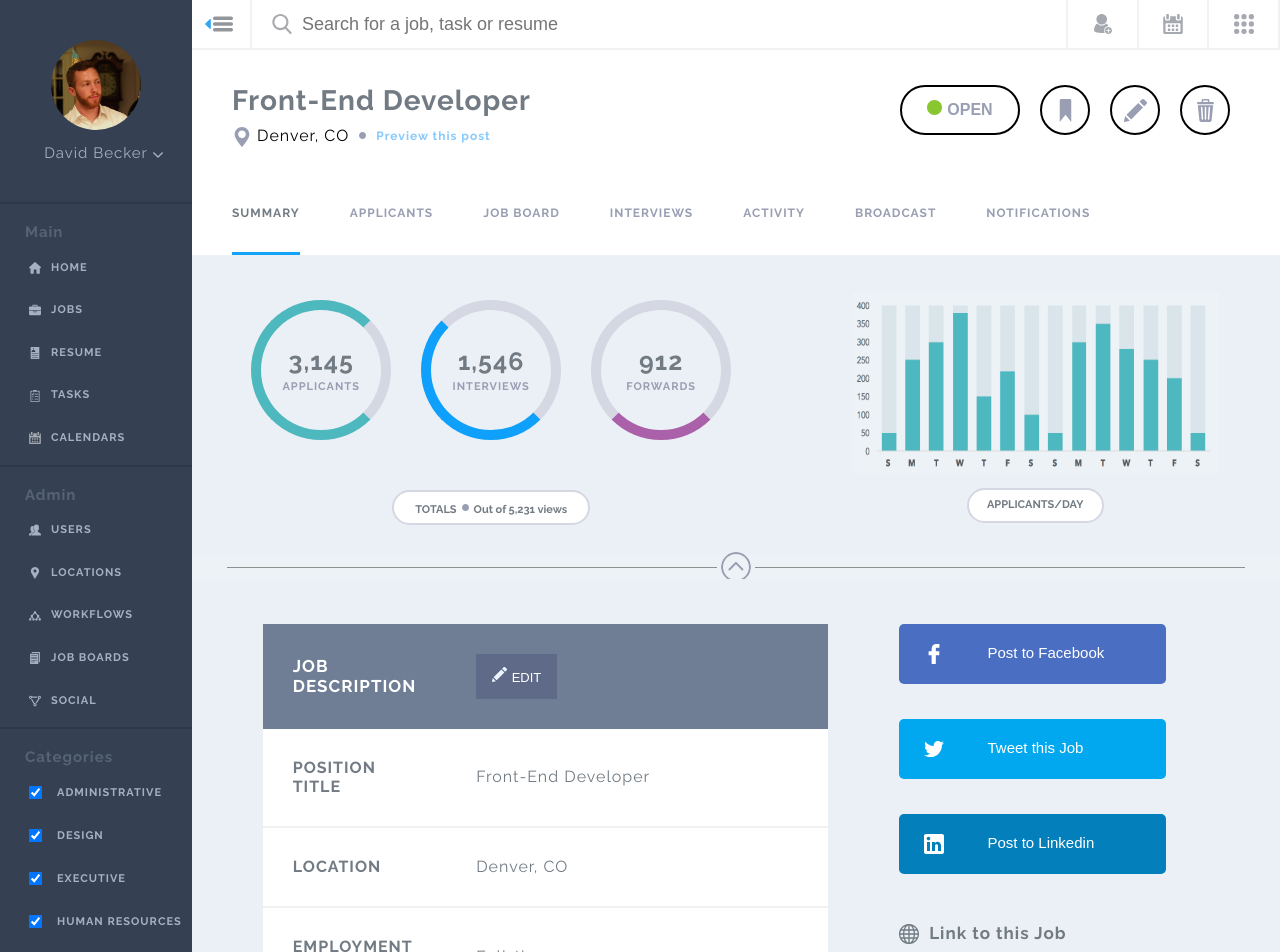
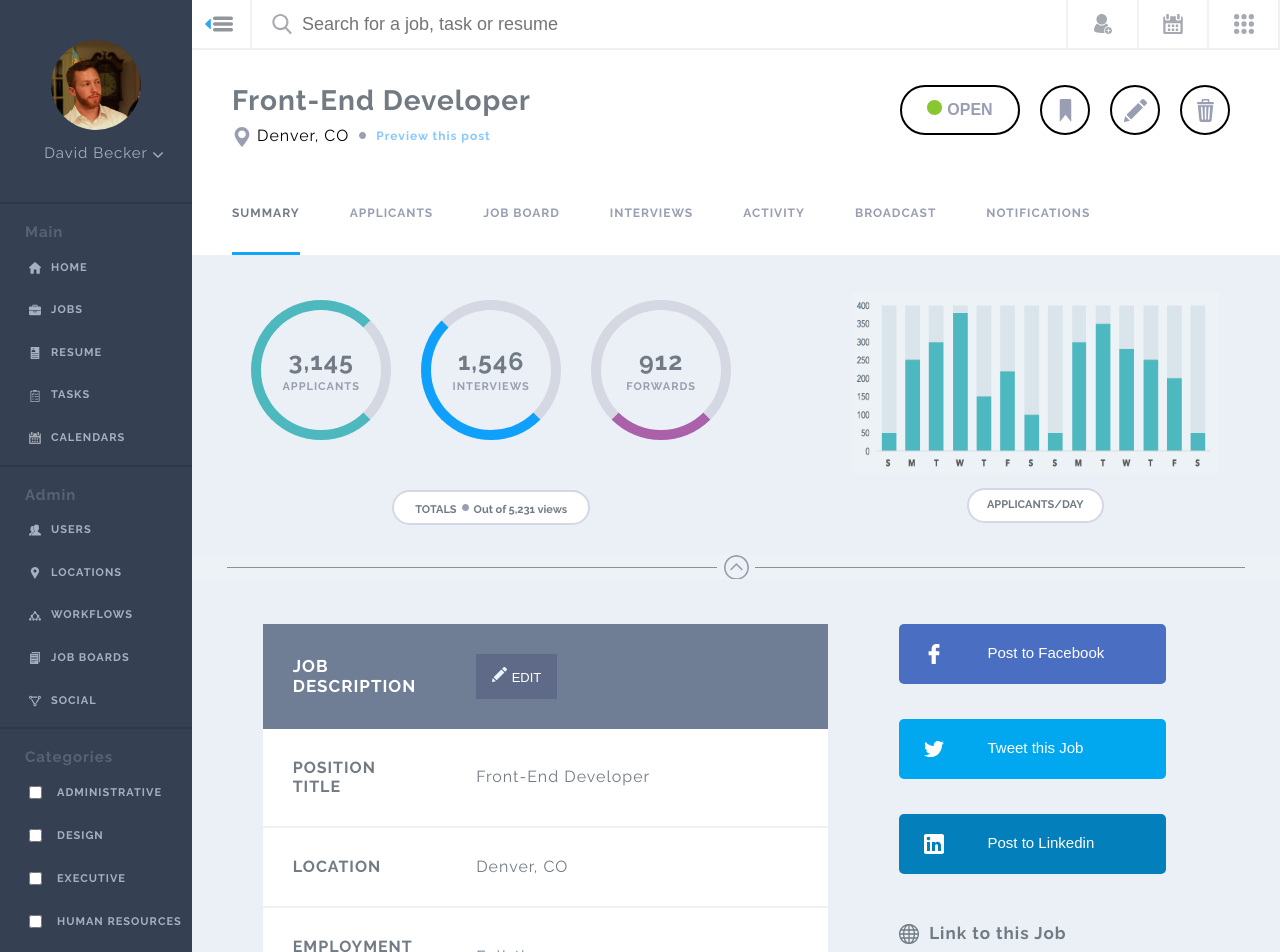
Before and after one commit to davidbecker6081/DB-comp-challenge-3, a plain HTML site: page index.html in a window 1280 px wide. Shown: the top 952 px of the page. Drawn offline with Linux system fonts and the light colour scheme.

Commit message:
checkboxes not working

```diff
--- a/index.html
+++ b/index.html
@@ -72,19 +72,19 @@
         <h4>Categories</h4>
         <ul>
           <li>
-            <input type="checkbox" value="None"  name="administrative" checked />
+            <input type="checkbox" value="None"  name="administrative"/>
            <label for="administrative">ADMINISTRATIVE</label>
           </li>
           <li>
-            <input type="checkbox" value="None"  name="design" checked />
+            <input type="checkbox" value="None"  name="design"/>
            <label for="design">DESIGN</label>
           </li>
           <li>
-            <input type="checkbox" value="None"  name="executive" checked />
+            <input type="checkbox" value="None"  name="executive"/>
            <label for="executive">EXECUTIVE</label>
           </li>
           <li>
-            <input type="checkbox" value="None"  name="human-resources" checked />
+            <input type="checkbox" value="None"  name="human-resources"/>
            <label for="human-resources">HUMAN RESOURCES</label>
           </li>
         </ul>
--- a/styles.css
+++ b/styles.css
@@ -594,7 +594,7 @@ article#pie3 p:nth-of-type(2) {
   background-color: rgb(142,144,144);
 }
 .line-break button {
-  height: 30px;
+  height: 25px;
   width: 30px;
   margin: 0 4px;
   background: none;
```
